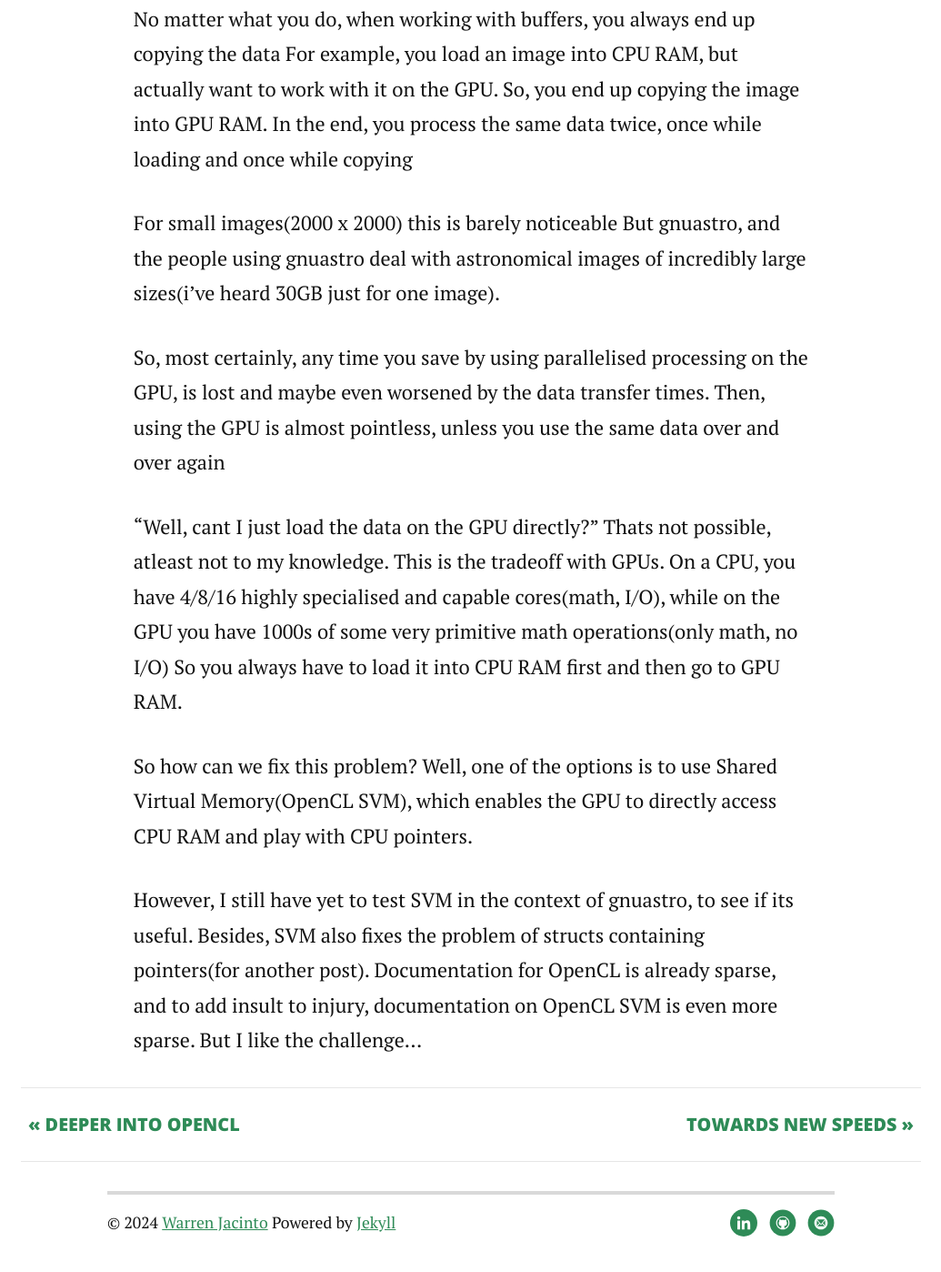
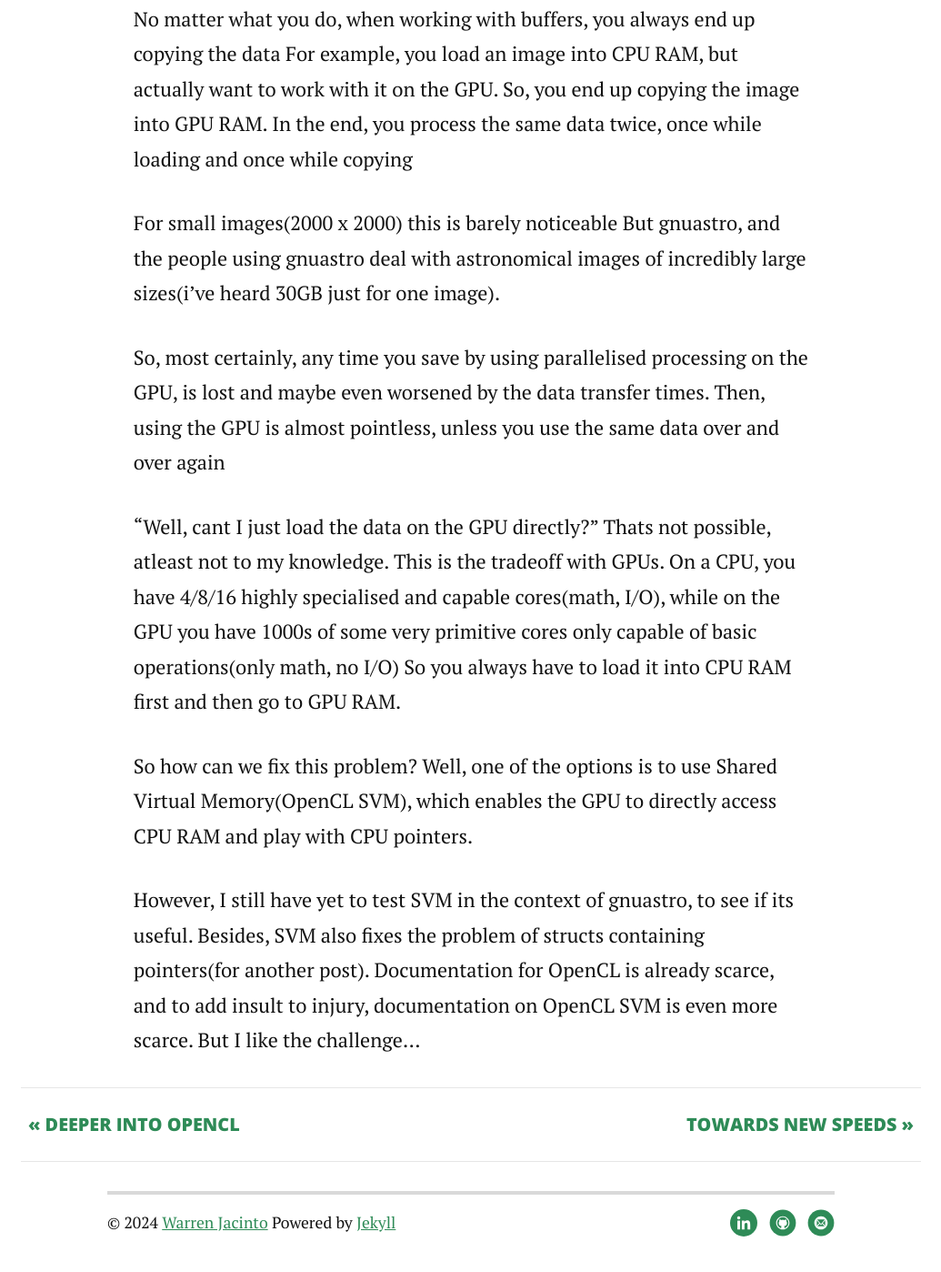
Before and after one commit to DeadSpheroid/my-blog, a Jekyll site: the page built from _posts/2024-07-14-ExploringFurther.md, in a window 1280 px wide and 1400 px high, scrolled down 6700 px. Shown: the whole window at 91% size, without its empty margins (122-1157 px from the left). Built offline with Jekyll 4.4.1, drawn with Linux system fonts in a browser that asks for light colours; nearby versions of some CDN libraries.

Commit message:
fix typo

```diff
--- a/_posts/2024-07-14-ExploringFurther.md
+++ b/_posts/2024-07-14-ExploringFurther.md
@@ -151,7 +151,7 @@ Then, using the GPU is almost pointless, unless you use the same data over and o
 
 "Well, cant I just load the data on the GPU directly?"
 Thats not possible, atleast not to my knowledge. This is the tradeoff with GPUs.
-On a CPU, you have 4/8/16 highly specialised and capable cores(math, I/O), while on the GPU you have 1000s of some very primitive math operations(only math, no I/O)
+On a CPU, you have 4/8/16 highly specialised and capable cores(math, I/O), while on the GPU you have 1000s of some very primitive cores only capable of basic operations(only math, no I/O)
 So you always have to load it into CPU RAM first and then go to GPU RAM.
 
 So how can we fix this problem?
@@ -159,5 +159,5 @@ Well, one of the options is to use Shared Virtual Memory(OpenCL SVM), which enab
 
 However, I still have yet to test SVM in the context of gnuastro, to see if its useful.
 Besides, SVM also fixes the problem of structs containing pointers(for another post).
-Documentation for OpenCL is already sparse, and to add insult to injury, documentation on OpenCL SVM is even more sparse.
+Documentation for OpenCL is already scarce, and to add insult to injury, documentation on OpenCL SVM is even more scarce.
 But I like the challenge...
```
